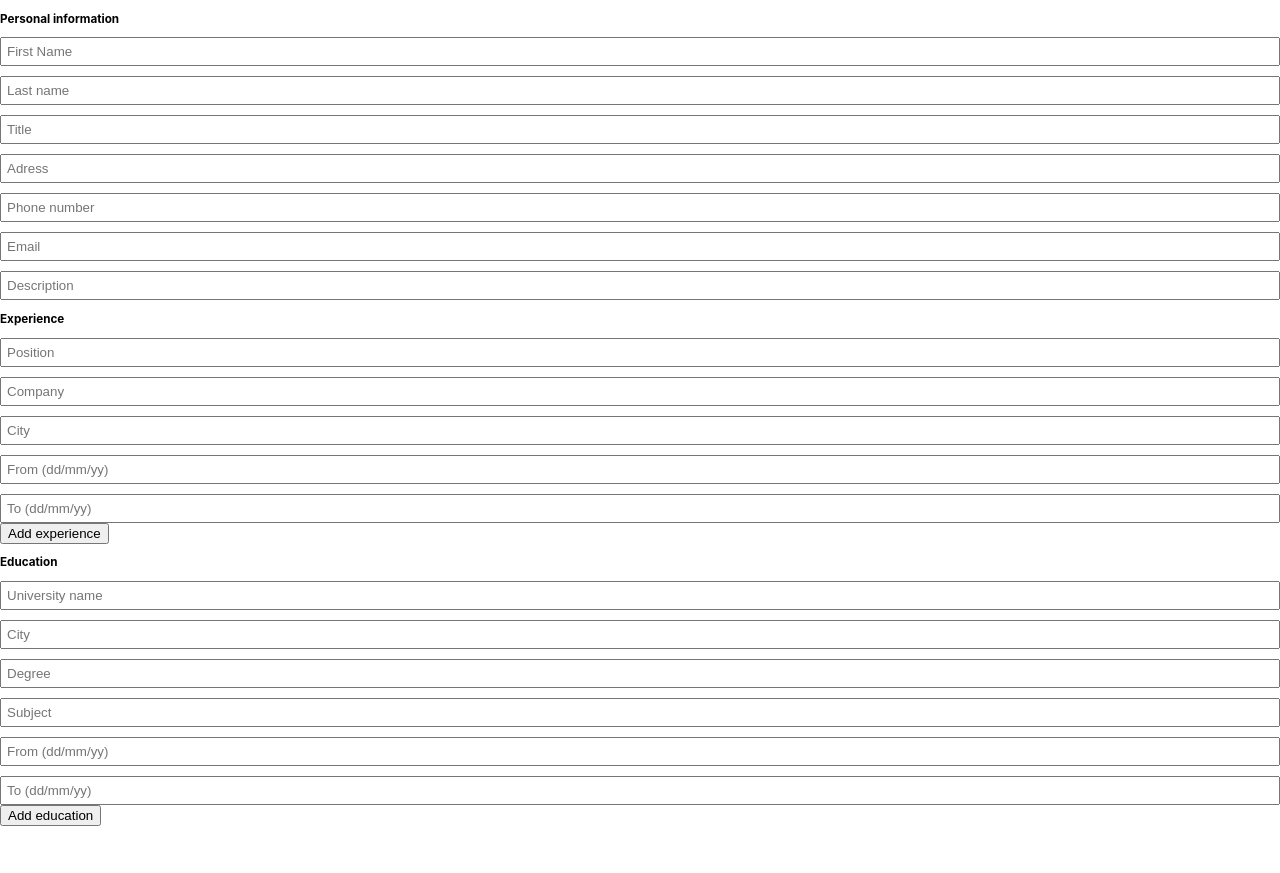
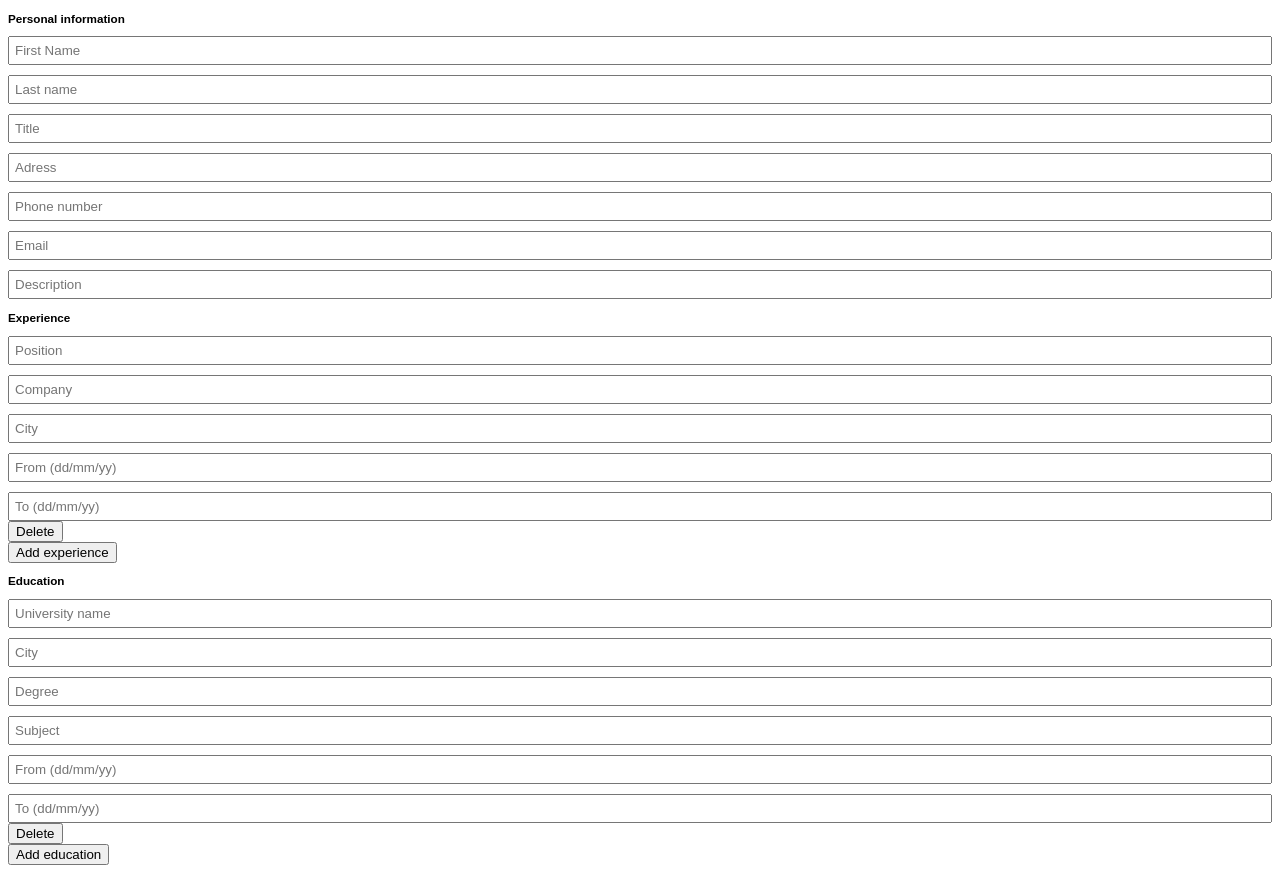
Before and after one commit to nemanjamalesija/cv-creator, a React (Create React App) app: page / in a window 1280 px wide. Before the commit the page ends 826 px from the top, so only its background shows below. Built offline with nearby package versions, Linux system fonts and the light colour scheme.

Commit message:
Add delete buttons, add Headline section, start styling

```diff
--- a/src/components/Eduation.tsx
+++ b/src/components/Eduation.tsx
@@ -7,6 +7,7 @@ const Eduation = (props: cvStructure['education'][number]) => {
   const { storeInputsHandler } = useGlobalContext();
 
   return (
+    <div>
       <div className="form-control">
         <input
           type="text"
@@ -51,6 +52,8 @@ const Eduation = (props: cvStructure['education'][number]) => {
           onChange={(e) => storeInputsHandler(e, id, 'STORE_EXPERIENCE_INFO')}
         />
       </div>
+      <button className="btn btn-add-delete">Delete</button>
+    </div>
   );
 };
 
--- a/src/components/Experience.tsx
+++ b/src/components/Experience.tsx
@@ -7,6 +7,7 @@ const Experience = (props: cvStructure['experience'][number]) => {
   const { storeInputsHandler } = useGlobalContext();
 
   return (
+    <div>
       <div className="form-control">
         <input
           type="text"
@@ -44,6 +45,8 @@ const Experience = (props: cvStructure['experience'][number]) => {
           onChange={(e) => storeInputsHandler(e, id, 'STORE_EXPERIENCE_INFO')}
         />
       </div>
+      <button className="btn btn-add-delete">Delete</button>
+    </div>
   );
 };
 
--- a/src/index.css
+++ b/src/index.css
@@ -1,19 +1,27 @@
-body {
-  margin: 0;
-  font-family: -apple-system, BlinkMacSystemFont, 'Segoe UI', 'Roboto', 'Oxygen',
-    'Ubuntu', 'Cantarell', 'Fira Sans', 'Droid Sans', 'Helvetica Neue',
-    sans-serif;
-  -webkit-font-smoothing: antialiased;
-  -moz-osx-font-smoothing: grayscale;
-}
-
-code {
-  font-family: source-code-pro, Menlo, Monaco, Consolas, 'Courier New',
-    monospace;
+* {
+  box-sizing: border-box;
 }
 
 html {
   font-size: 62.5%;
+}
+
+body {
+  font-family: 'Nunito', sans-serif;
+}
+
+.section-headline {
+  padding: 1.2rem;
+  background-color: #333;
+}
+
+.heading-primary {
+  text-align: center;
+  font-size: 4.5rem;
+  text-transform: uppercase;
+  color: #fff;
+  line-height: 1.2;
+  font-weight: 600;
 }
 
 .form-control {
```
Also changed, not shown: src/components/Headline.tsx (added, +11 -0 lines). Lines whose indentation alone changed are shown as unchanged.
